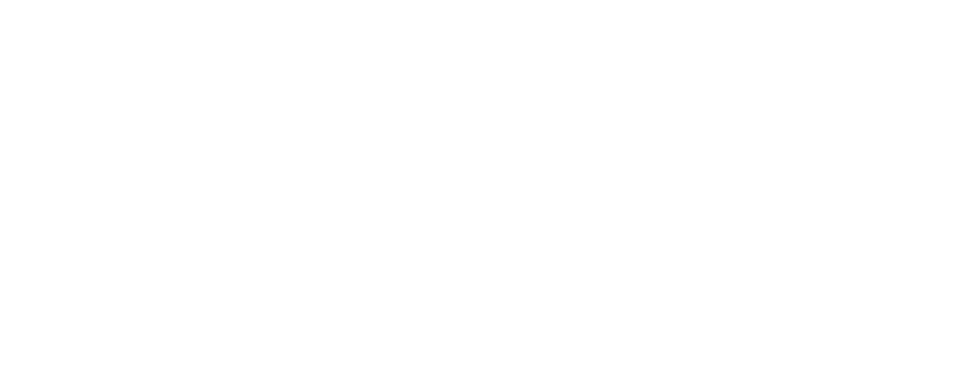
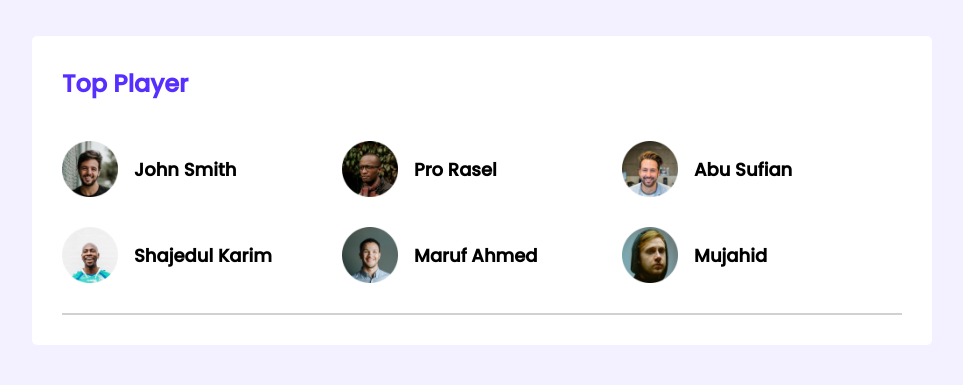
Before and after one commit to tasnimulshadi/ph-leader-board, a plain HTML site: page index.html in a window 1280 px wide. Shown: the whole page, without its empty margins (158-1121 px from the left). Drawn offline with Linux system fonts and the light colour scheme.

Commit message:
top player

```diff
--- a/index.html
+++ b/index.html
@@ -6,9 +6,49 @@
     <meta http-equiv="X-UA-Compatible" content="IE=edge">
     <meta name="viewport" content="width=device-width, initial-scale=1.0">
     <title>Leader Board</title>
+    <link rel="stylesheet" href="style.css">
 </head>
 
 <body>
+    <!-- header start -->
+    <header></header>
+    <!-- header end -->
+    <main>
+        <!-- top player & top bolg -->
+        <section class="container">
+            <!-- top player -->
+            <div class="top-players">
+                <h2>Top Player</h2>
+                <div class="players">
+                    <div class="player">
+                        <img src="images/players/player-1.png" alt="">
+                        <h3>John Smith</h3>
+                    </div>
+                    <div class="player">
+                        <img src="images/players/player-2.png" alt="">
+                        <h3>Pro Rasel</h3>
+                    </div>
+                    <div class="player">
+                        <img src="images/players/player-3.png" alt="">
+                        <h3>Abu Sufian</h3>
+                    </div>
+                    <div class="player">
+                        <img src="images/players/player-4.png" alt="">
+                        <h3>Shajedul Karim</h3>
+                    </div>
+                    <div class="player">
+                        <img src="images/players/player-5.png" alt="">
+                        <h3>Maruf Ahmed</h3>
+                    </div>
+                    <div class="player">
+                        <img src="images/players/player-6.png" alt="">
+                        <h3>Mujahid</h3>
+                    </div>
+                </div>
+            </div>
+            <hr>
+        </section>
+    </main>
 
 </body>
 
--- /dev/null
+++ b/style.css
@@ -0,0 +1,73 @@
+/* fonts */
+@import url('https://fonts.googleapis.com/css2?family=Poppins:wght@500&display=swap');
+
+/* css custom properties */
+:root {
+    --font-Poppins: 'Poppins', sans-serif;
+}
+
+/* common styles */
+* {
+    margin: 0;
+    padding: 0;
+}
+
+body {
+    background-color: #F3F1FF;
+    font-family: var(--font-Poppins);
+    /* css custom property */
+}
+
+.container {
+    background-color: white;
+    /* width: 870px; */
+    width: 840px;
+    border-radius: 5px;
+    padding: 30px;
+}
+
+hr {
+    /* width: 807px; */
+    border: 1px solid #D1D1D1;
+    background-color: #D1D1D1;
+}
+
+main {
+    display: flex;
+    justify-content: center;
+    padding: 36px 0;
+}
+
+/* top player & top bolg styles */
+/* top player */
+.top-players {}
+
+.top-players h2 {
+    font-size: 24px;
+    color: #562EFF;
+    margin-bottom: 10px;
+}
+
+.players {
+    display: grid;
+    grid-template-columns: 1fr 1fr 1fr;
+    row-gap: 30px;
+    padding: 30px 0;
+}
+
+.player {
+    display: flex;
+    align-items: center;
+}
+
+.player img {
+    height: 56px;
+    width: 56px;
+}
+
+.player h3 {
+    margin-left: 16px;
+    font-size: 18px;
+}
+
+/* top bolg */
```
